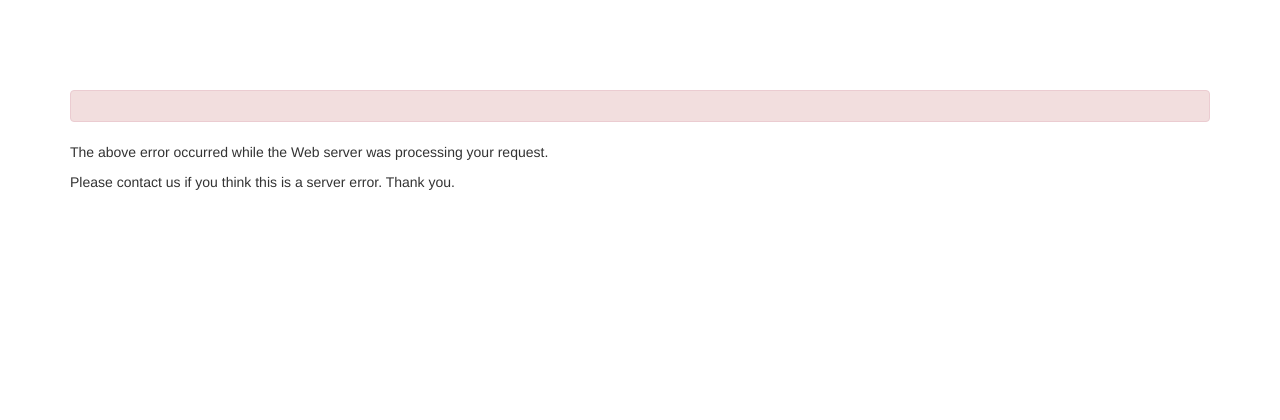
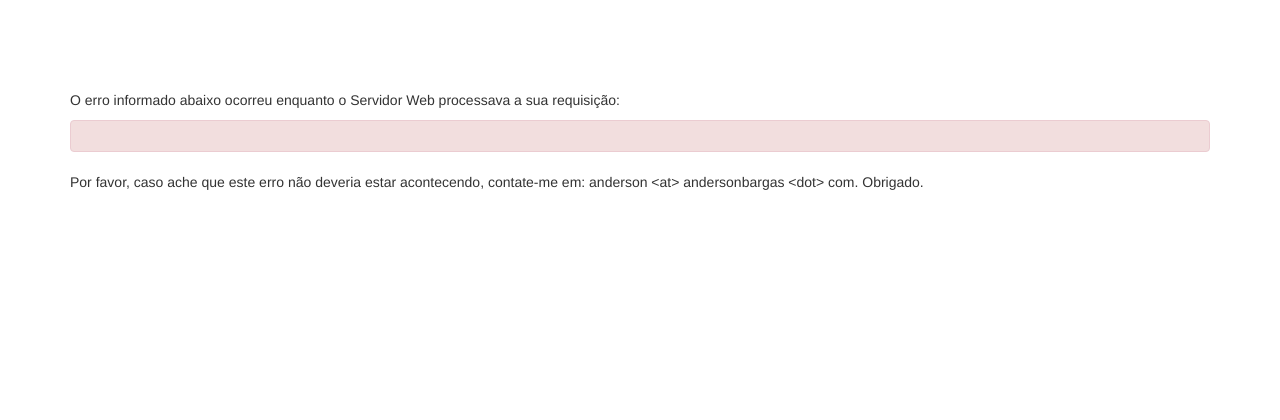
Before and after one commit to AndersonBargas/saloon, a Yii app: template views/site/error.php in a window 1280 px wide. Shown: the top 420 px of the page. Run offline with PHP 8.4 and a stand-in for Yii, Linux system fonts and the light colour scheme; the template is opened without the code that fills it, so the values that code supplies are empty; some libraries are stand-ins or nearby versions.

Commit message:
Melhorando a tela de erros.

```diff
--- a/views/site/error.php
+++ b/views/site/error.php
@@ -13,15 +13,16 @@ $this->title = $name;
 
     <h1><?= Html::encode($this->title) ?></h1>
 
+    <p>
+        <?= Html::encode('O erro informado abaixo ocorreu enquanto o Servidor Web processava a sua requisição:') ?>
+    </p>
+
     <div class="alert alert-danger">
         <?= nl2br(Html::encode($message)) ?>
     </div>
 
     <p>
-        The above error occurred while the Web server was processing your request.
-    </p>
-    <p>
-        Please contact us if you think this is a server error. Thank you.
+        <?= Html::encode('Por favor, caso ache que este erro não deveria estar acontecendo, contate-me em: anderson <at> andersonbargas <dot> com. Obrigado.') ?>
     </p>
 
 </div>
```
